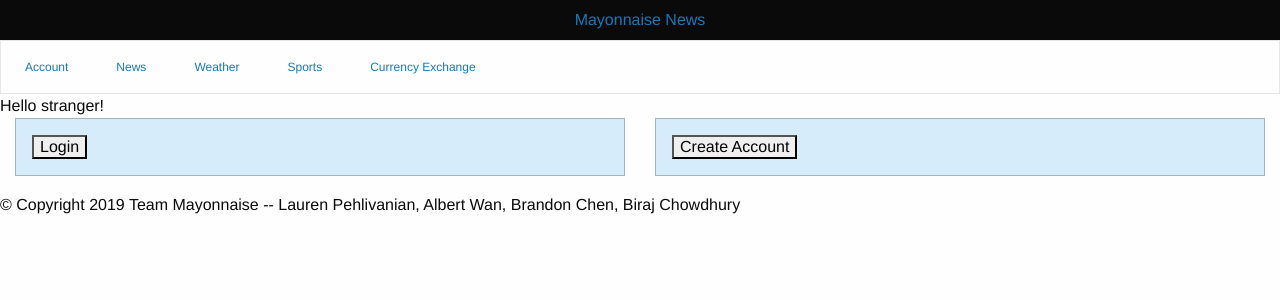
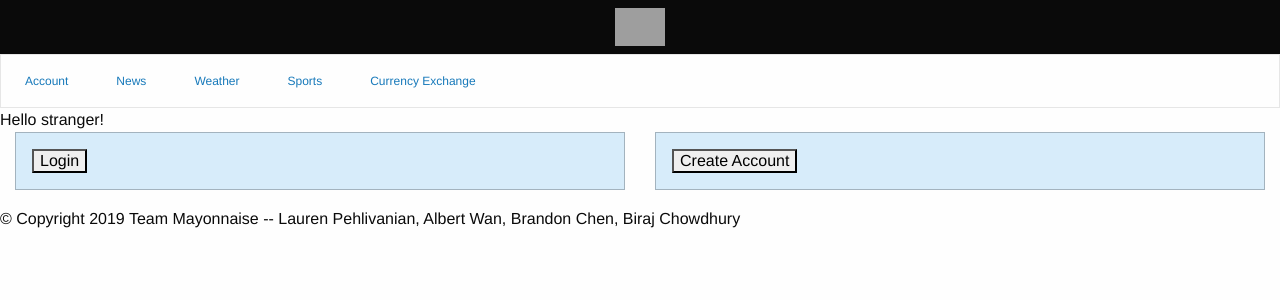
Before and after one commit to Salmon4/Mayonnaise, a Flask app: page /account in a window 1280 px wide. Shown: the top 300 px of the page. Run offline with Flask 2, Linux system fonts and the light colour scheme; some libraries are stand-ins or nearby versions; grey boxes are pictures that could not be loaded.

Commit message:
added mayo image

```diff
--- a/templates/base.html
+++ b/templates/base.html
@@ -15,7 +15,9 @@
       <div class="title-bar-left">
       </div>
       <div class="title-bar-center">
-        <span class="title-bar-text"><a href="/news">Mayonnaise News</a></span>
+        <span class="title-bar-text">
+          <a href="/news"><img src="https://myrealdomain.com/images/mayo-clip-art-3.jpg" width="50" height="10" alt = "Mayonnaise News"></a>
+        </span>
       </div>
       <div class="title-bar-right">
       </div>
```
Also changed, not shown: mayonnaise.db.
